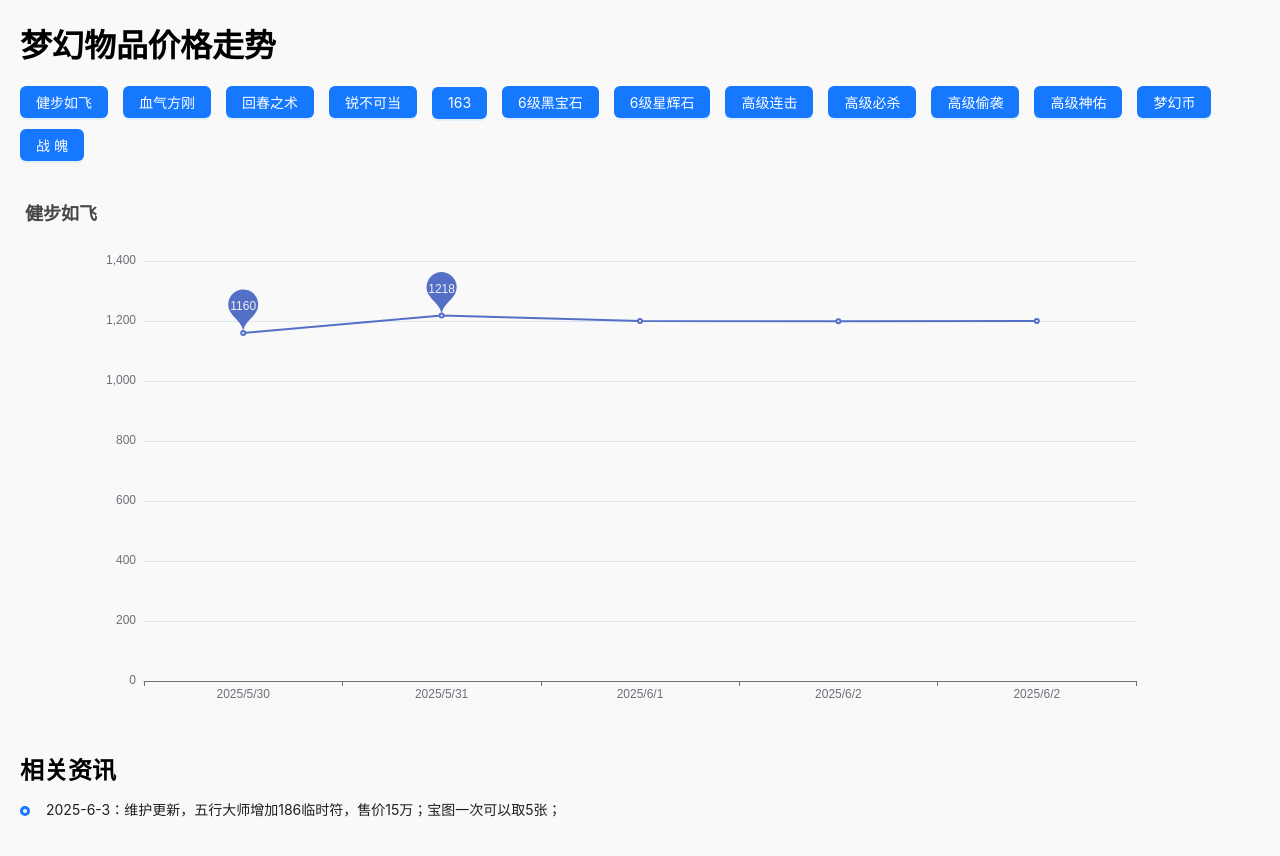
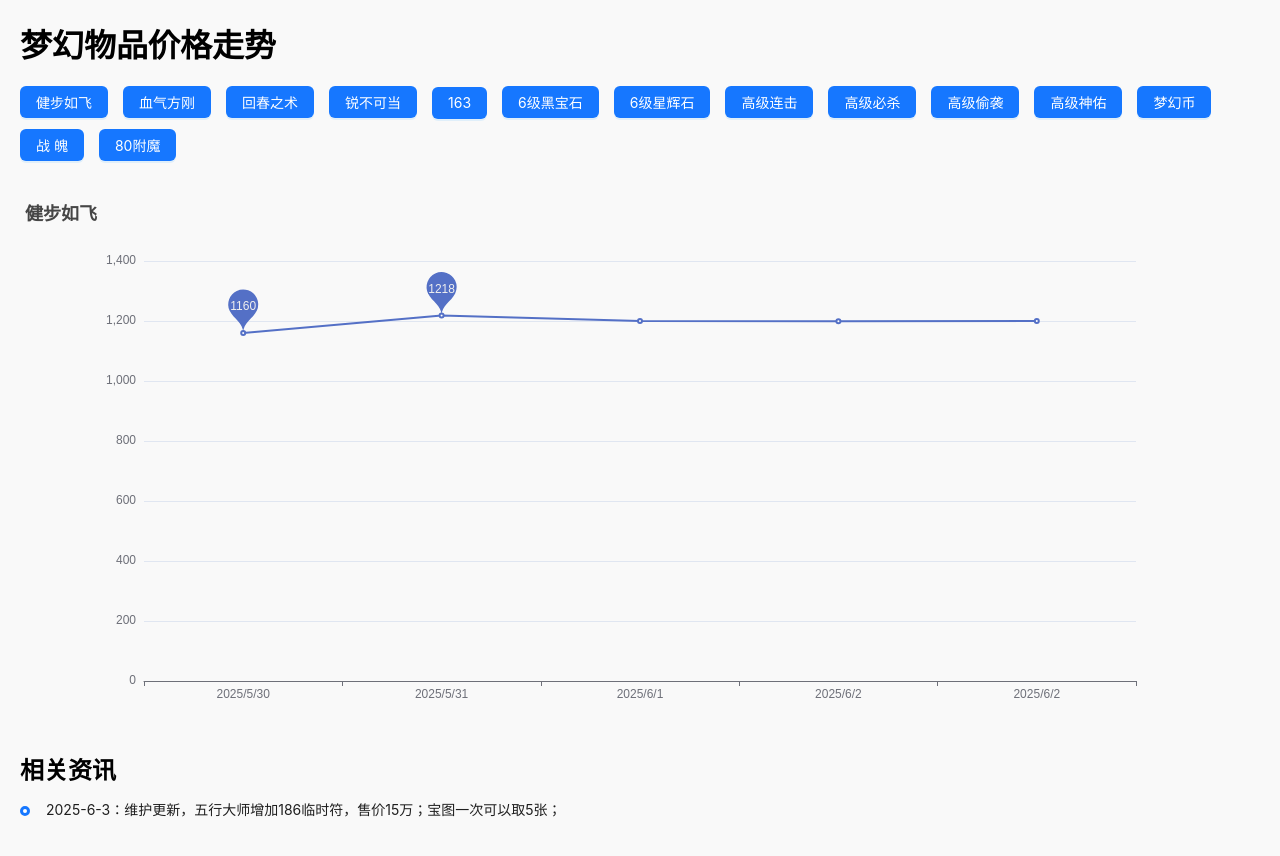
Before and after one commit to wangzhuang1/zhonglingshi, a React (Vite) app: page / in a window 1280 px wide. Shown: the top 856 px of the page. Built offline with nearby package versions, Linux system fonts and the light colour scheme.

Commit message:
增加类目-80附魔

```diff
--- a/src/data/price.ts
+++ b/src/data/price.ts
@@ -64,6 +64,7 @@ const gaoshen = {
     price: [95, 93, 105, 105, 106]
 }
 
+
 const MHB = {
     title: '梦幻币',
     time,
@@ -76,10 +77,16 @@ const zhanpo = {
     price: [232, 231, 229, 232, 231]
 }
 
+const fumo80 = {
+    title: '80附魔',
+    time,
+    price: [980, 970, 960, 950, 950]
+}
+
 
 
 const btnArr = [
-    jianbu, xueqi, huichun, ruibu, y63, heibaoshi, xinghuishi, gaolian, gaobi, gaotou, gaoshen, MHB, zhanpo
+    jianbu, xueqi, huichun, ruibu, y63, heibaoshi, xinghuishi, gaolian, gaobi, gaotou, gaoshen, MHB, zhanpo, fumo80
 ]
 
 export default btnArr;
```
